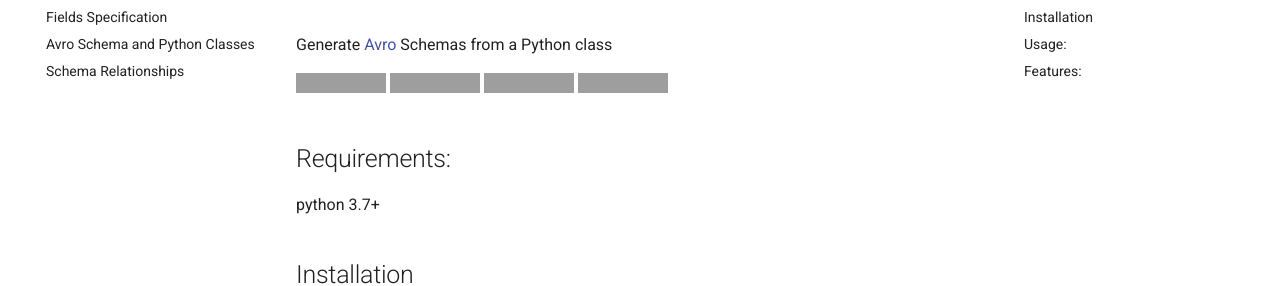
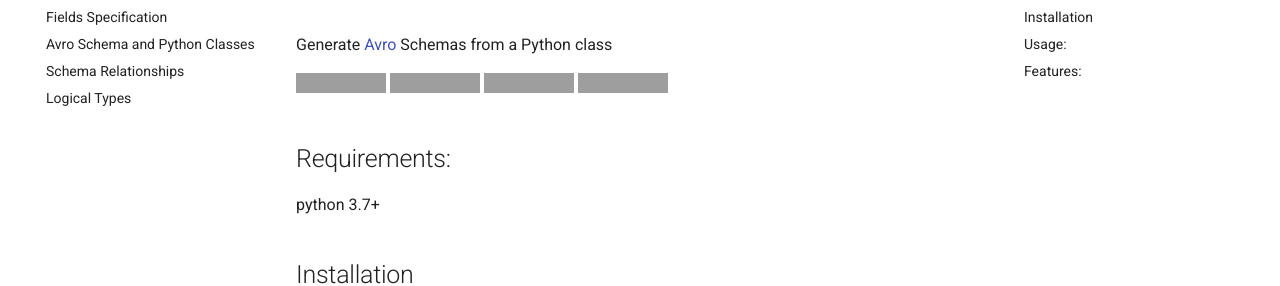
Before and after one commit to marcosschroh/dataclasses-avroschema, an MkDocs documentation site: the page built from docs/index.md, in a window 1280 px wide. Shown: the part 148-434 px from the top of the page. Built offline with MkDocs 1.6.1 and Material for MkDocs 9.7.7, drawn with Linux system fonts in a browser that asks for light colours; comment, search, counter and statistics services are not loaded; grey boxes are pictures that could not be loaded.

Commit message:
fix: mkdocs fixed

```diff
--- a/mkdocs.yml
+++ b/mkdocs.yml
@@ -12,6 +12,7 @@
     - Fields Specification: 'fields_specification.md'
     - Avro Schema and Python Classes: 'avro_schema.md'
     - Schema Relationships: 'schema_relationships.md'
+    - Logical Types: 'logical_types.md'
 
 markdown_extensions:
   - markdown.extensions.codehilite:
```
